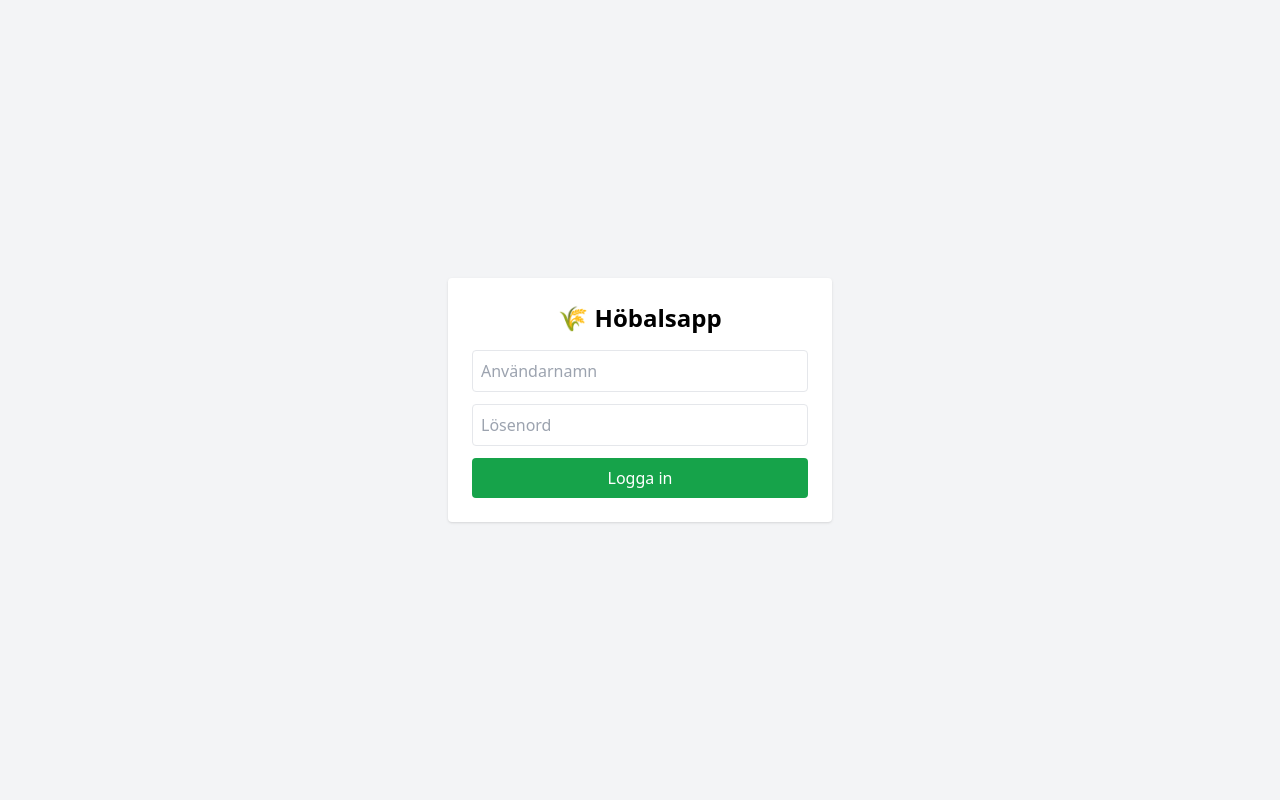
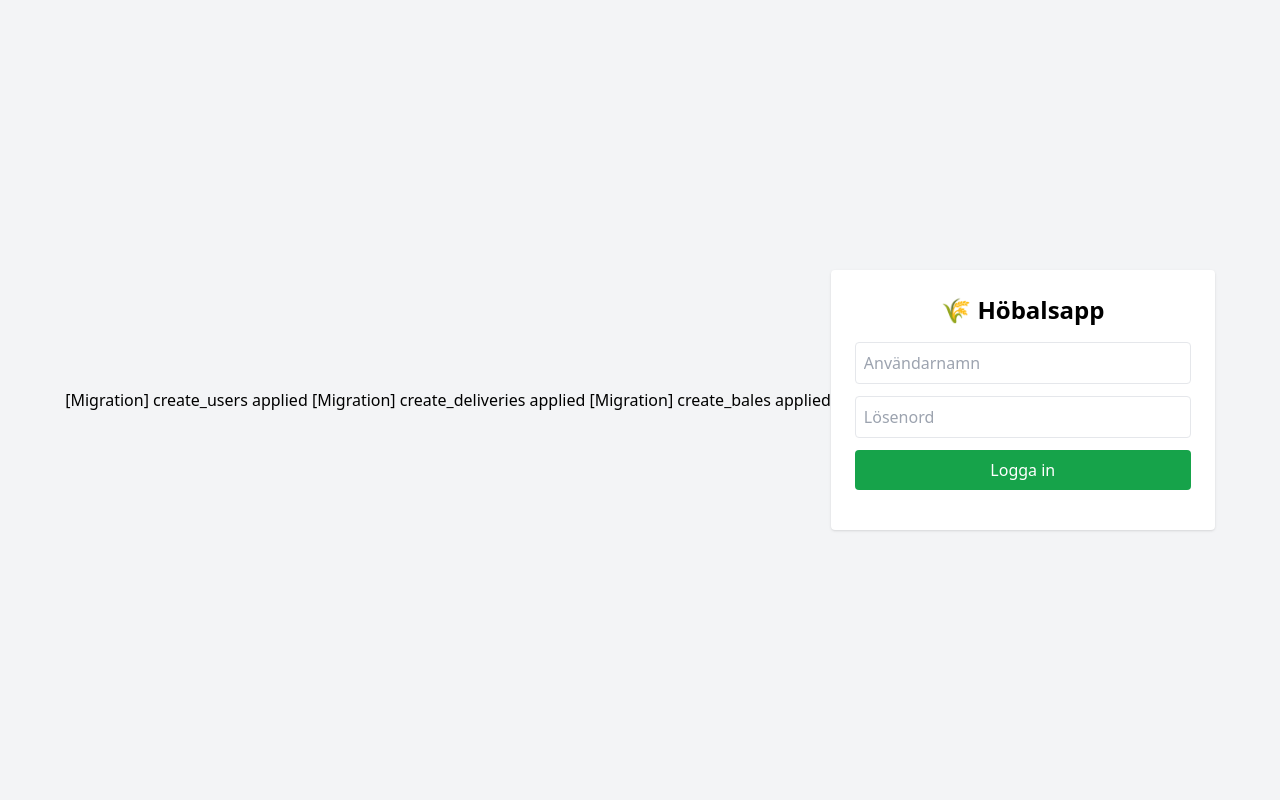
Before and after one commit to di0fref/baleapp, a PHP site: page / in a window 1280 px wide. Run offline with PHP 8.4, Linux system fonts and the light colour scheme; some libraries are stand-ins or nearby versions.

Commit message:
migration

```diff
--- a/index.php
+++ b/index.php
@@ -3,11 +3,61 @@ error_reporting(E_ALL);
 ini_set('display_errors', 1);
 // Höbalsapp v1.1 – flera admin, bilder, anteckningar, smarta notifieringar, mörkt läge
 $db = new PDO('sqlite:' . __DIR__ . '/haybales.db');
+
 $db->setAttribute(PDO::ATTR_ERRMODE, PDO::ERRMODE_EXCEPTION);
-$db->exec("CREATE TABLE IF NOT EXISTS users(id INTEGER PRIMARY KEY AUTOINCREMENT,username TEXT UNIQUE,password TEXT)");
-$db->exec("CREATE TABLE IF NOT EXISTS deliveries(id INTEGER PRIMARY KEY AUTOINCREMENT,supplier TEXT,delivery_date TEXT,num_bales INTEGER,paid INTEGER DEFAULT 0,invoice_file TEXT,created_at TEXT DEFAULT CURRENT_TIMESTAMP)");
-$db->exec("CREATE TABLE IF NOT EXISTS bales(id INTEGER PRIMARY KEY AUTOINCREMENT,delivery_id INTEGER,status TEXT,is_bad INTEGER DEFAULT 0,is_reimbursed INTEGER DEFAULT 0,open_date TEXT,close_date TEXT,reimbursed_date TEXT,photo TEXT,created_at TEXT DEFAULT CURRENT_TIMESTAMP,FOREIGN KEY(delivery_id) REFERENCES deliveries(id))");
+
+// === Automatiska migrationer ===
+$db->exec("PRAGMA foreign_keys = ON;");
+$db->exec("CREATE TABLE IF NOT EXISTS migrations(id INTEGER PRIMARY KEY AUTOINCREMENT, name TEXT UNIQUE, applied_at TEXT DEFAULT CURRENT_TIMESTAMP)");
+
+function runMigration($db, $name, $sql) {
+    $exists = $db->prepare("SELECT 1 FROM migrations WHERE name=?");
+    $exists->execute([$name]);
+    if(!$exists->fetch()) {
+        $db->exec($sql);
+        $stmt = $db->prepare("INSERT INTO migrations(name) VALUES(?)");
+        $stmt->execute([$name]);
+        echo "[Migration] $name applied\n";
+    }
+}
+
+// Kör migrationer
+runMigration($db, 'create_users', "
+  CREATE TABLE IF NOT EXISTS users(
+    id INTEGER PRIMARY KEY AUTOINCREMENT,
+    username TEXT UNIQUE,
+    password TEXT
+  )
+");
+runMigration($db, 'create_deliveries', "
+  CREATE TABLE IF NOT EXISTS deliveries(
+    id INTEGER PRIMARY KEY AUTOINCREMENT,
+    supplier TEXT,
+    delivery_date TEXT,
+    num_bales INTEGER,
+    paid INTEGER DEFAULT 0,
+    invoice_file TEXT,
+    created_at TEXT DEFAULT CURRENT_TIMESTAMP
+  )
+");
+runMigration($db, 'create_bales', "
+  CREATE TABLE IF NOT EXISTS bales(
+    id INTEGER PRIMARY KEY AUTOINCREMENT,
+    delivery_id INTEGER,
+    status TEXT,
+    is_bad INTEGER DEFAULT 0,
+    is_reimbursed INTEGER DEFAULT 0,
+    open_date TEXT,
+    close_date TEXT,
+    reimbursed_date TEXT,
+    photo TEXT,
+    created_at TEXT DEFAULT CURRENT_TIMESTAMP,
+    FOREIGN KEY(delivery_id) REFERENCES deliveries(id)
+  )
+");
+
 $uCount = $db->query("SELECT COUNT(*) FROM users")->fetchColumn();
+
 if (!$uCount) {
     $db->exec("INSERT INTO users(username,password)VALUES('sweet','bales')");
 }
```
